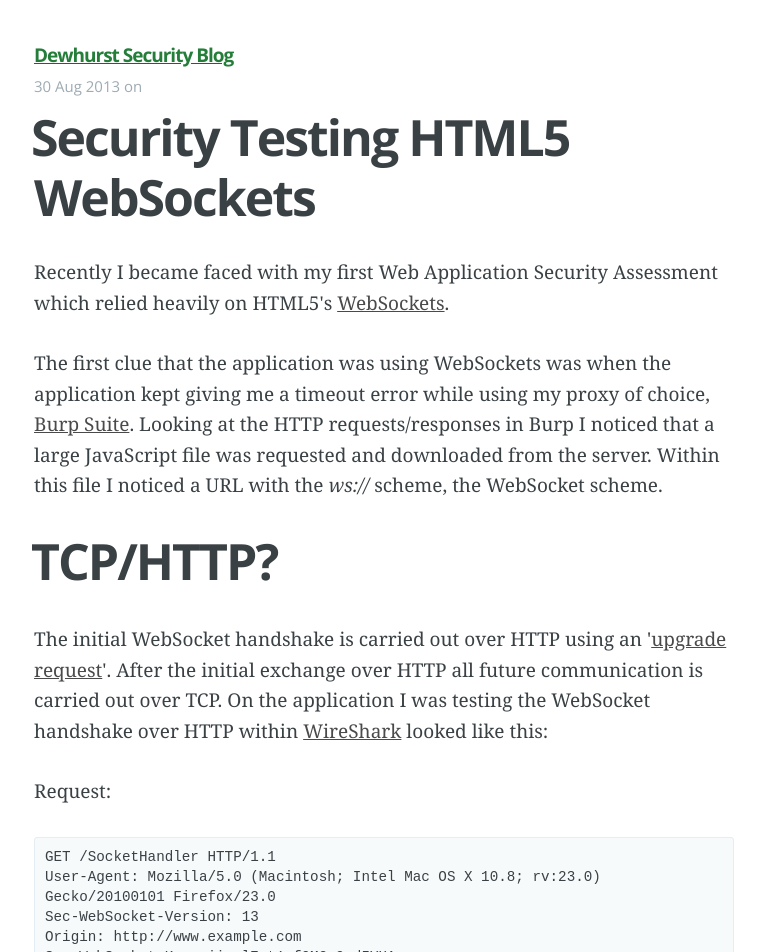
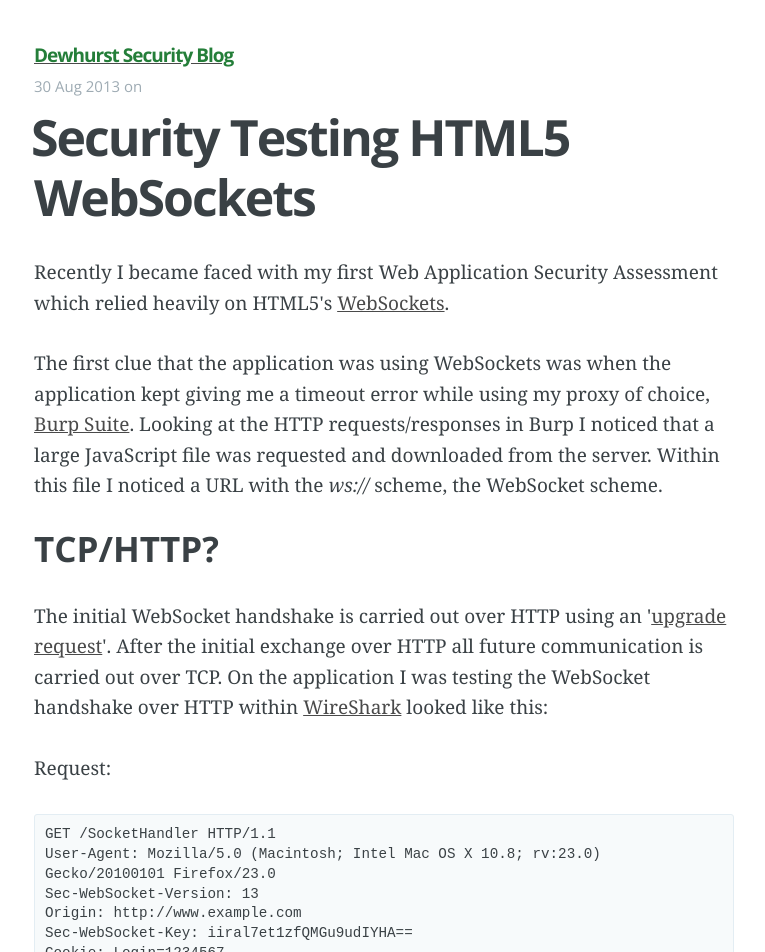
Before and after one commit to ethicalhack3r/ethicalhack3r.github.io, a Jekyll site: the page built from _posts/2013-08-30-security-testing-html5-websockets.markdown, in a window 1280 px wide. Shown: the top 952 px of the page, without its empty margins (256-1021 px from the left). Built offline with Jekyll 4.4.1, drawn with Linux system fonts in a browser that asks for light colours; Markdown is read by kramdown in place of the engine named in the settings.

```diff
--- a/_posts/2013-08-30-security-testing-html5-websockets.markdown
+++ b/_posts/2013-08-30-security-testing-html5-websockets.markdown
@@ -28,7 +28,7 @@ date_gmt: '2013-08-30 17:57:45 +0100'
 ---
 <p>Recently I became faced with my first Web Application Security Assessment which relied heavily on HTML5's <a href="http://www.html5rocks.com/en/tutorials/websockets/basics/">WebSockets</a>.</p>
 <p>The first clue that the application was using WebSockets was when the application kept giving me a timeout error while using my proxy of choice, <a href="http://portswigger.net/burp/">Burp Suite</a>. Looking at the HTTP requests/responses in Burp I noticed that a large JavaScript file was requested and downloaded from the server. Within this file I noticed a URL with the <em>ws://</em> scheme, the WebSocket scheme.</p>
-<h1>TCP/HTTP?</h1>
+<h3>TCP/HTTP?</h3>
 <p>The initial WebSocket handshake is carried out over HTTP using an '<a href="https://en.wikipedia.org/wiki/HTTP/1.1_Upgrade_header">upgrade request</a>'. After the initial exchange over HTTP all future communication is carried out over TCP. On the application I was testing the WebSocket handshake over HTTP within <a href="https://www.wireshark.org/">WireShark</a> looked like this:</p>
 <p>Request:<br />
 {% highlight text %}
```
